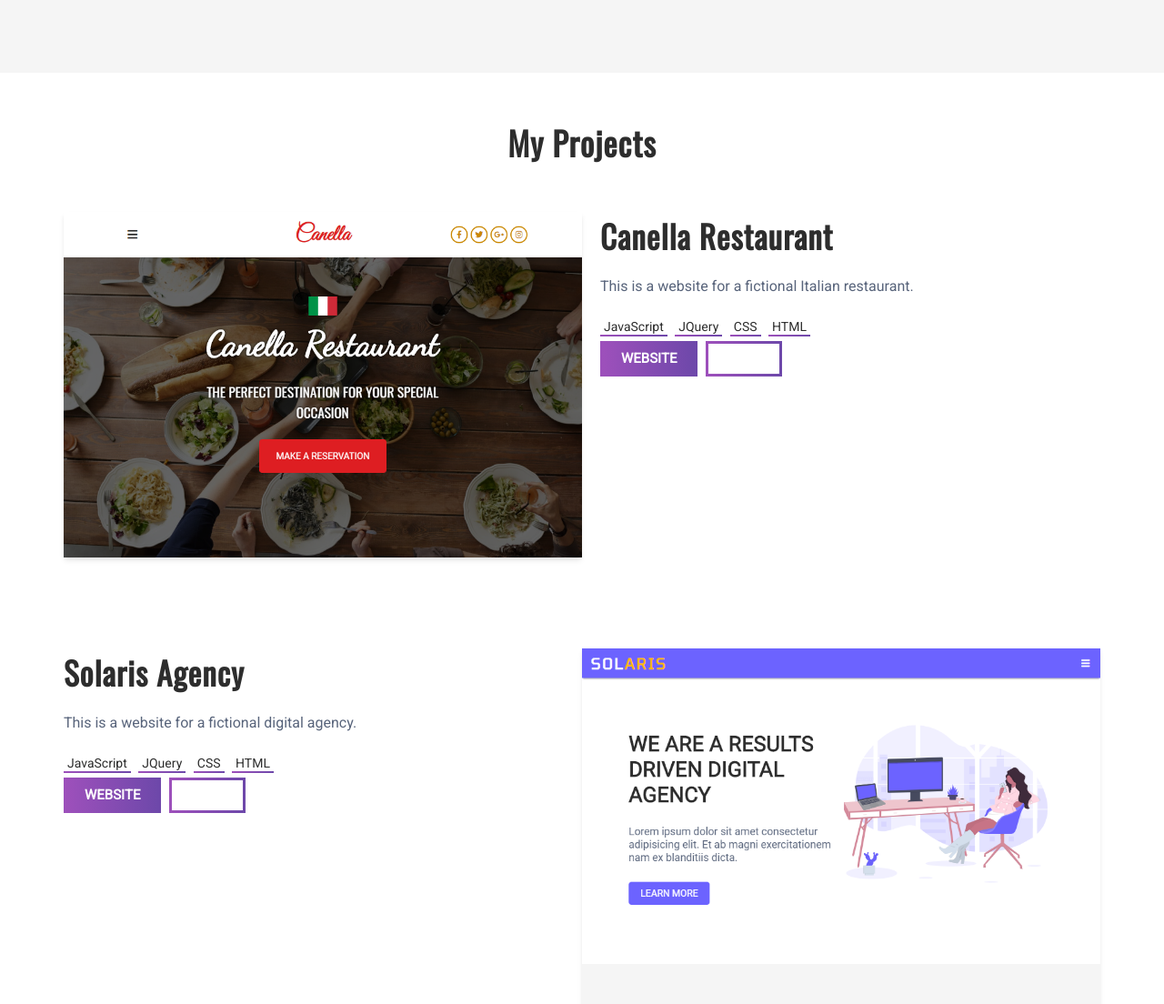
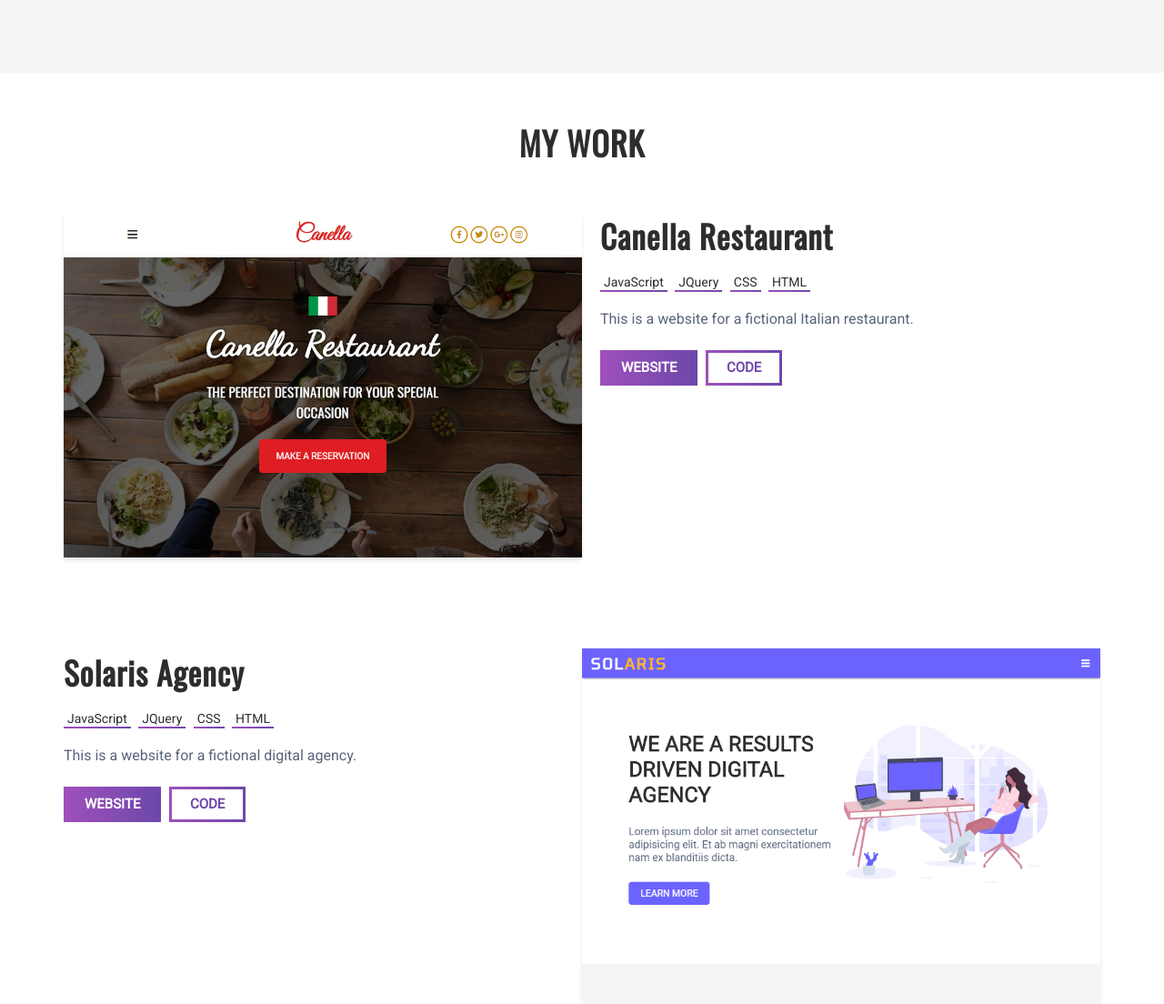
Before and after one commit to devdevil94/Devdevil-Portfolio, a Gatsby site: page / in a window 1280 px wide. Shown: the part 720-1824 px from the top of the page at 91% size. Built offline with nearby package versions, Linux system fonts and the light colour scheme; Gatsby itself is replaced by a stand-in of ours.

Commit message:
Minor changes

```diff
--- a/src/pages/index.js
+++ b/src/pages/index.js
@@ -9,7 +9,7 @@ const IndexPage = ({ data }) => {
   return (
     <Layout>
       <section className="projectsSection">
-        <h2 className="text-dark projectsSection__header">My Projects</h2>
+        <h2 className="text-dark uppercase projectsSection__header">My Work</h2>
         {(edges || []).map(({ node: { id, frontmatter: project } }, i) => (
           <ScrollAnimation
             key={id}
@@ -30,9 +30,6 @@ const IndexPage = ({ data }) => {
                 <h3 className="text-dark projectContainer__title">
                   {project.title}
                 </h3>
-                <p className="text-grey projectContainer__description">
-                  {project.description}
-                </p>
                 {/* <h3 className="text-dark projectContainer__techListHeader">
                 Technologies
               </h3> */}
@@ -46,11 +43,15 @@ const IndexPage = ({ data }) => {
                     </li>
                   ))}
                 </ul>
-                <div>
+                <p className="text-grey projectContainer__description">
+                  {project.description}
+                </p>
+
+                <div className="projectContainer__btnsWrapper">
                   <a
                     href={project.url}
                     target="_blank"
-                    className="text-white uppercase rounded projectContainer__websiteBtn"
+                    className="text-white uppercase projectContainer__websiteBtn"
                   >
                     Website
                   </a>
@@ -58,7 +59,7 @@ const IndexPage = ({ data }) => {
                     <a
                       href={project.repo}
                       target="_blank"
-                      className="text-white uppercase rounded projectContainer__codeBtn"
+                      className="text-primary uppercase projectContainer__codeBtn"
                     >
                       Code
                     </a>
```
